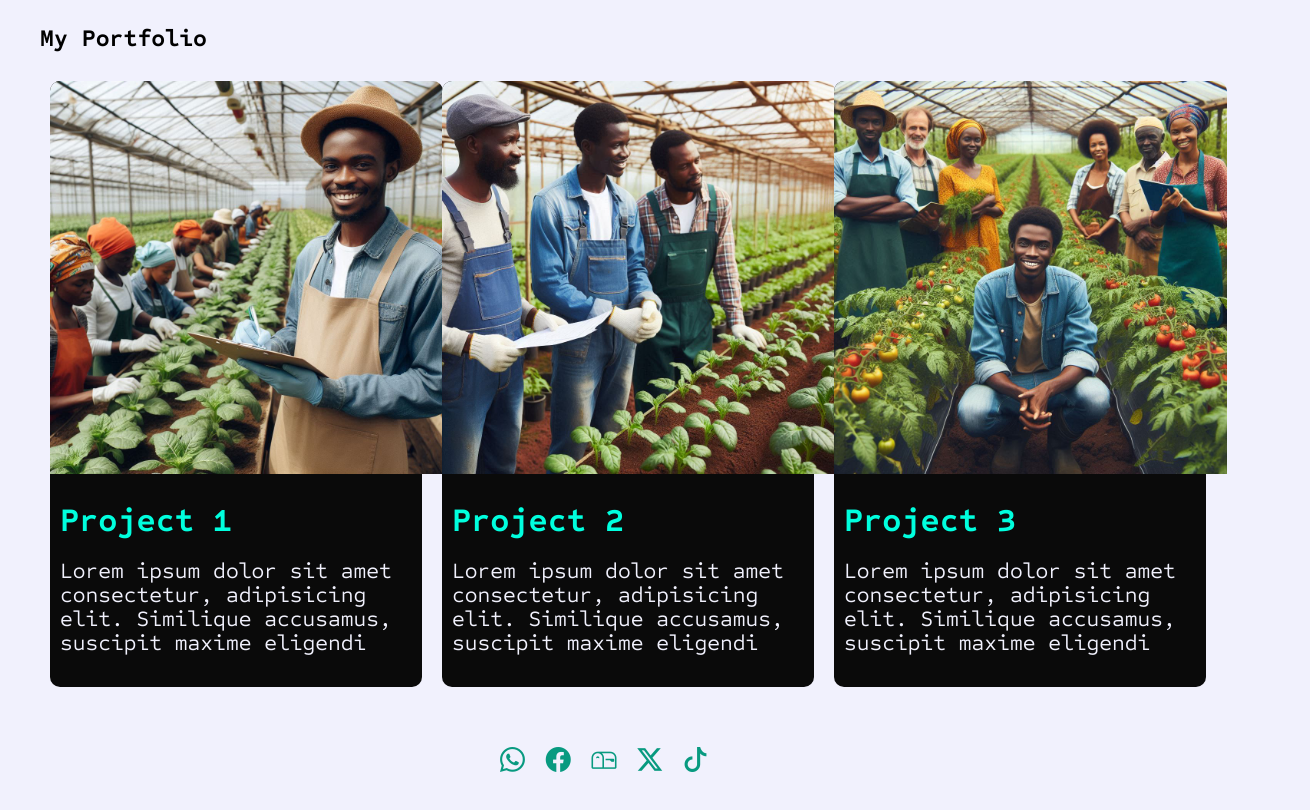
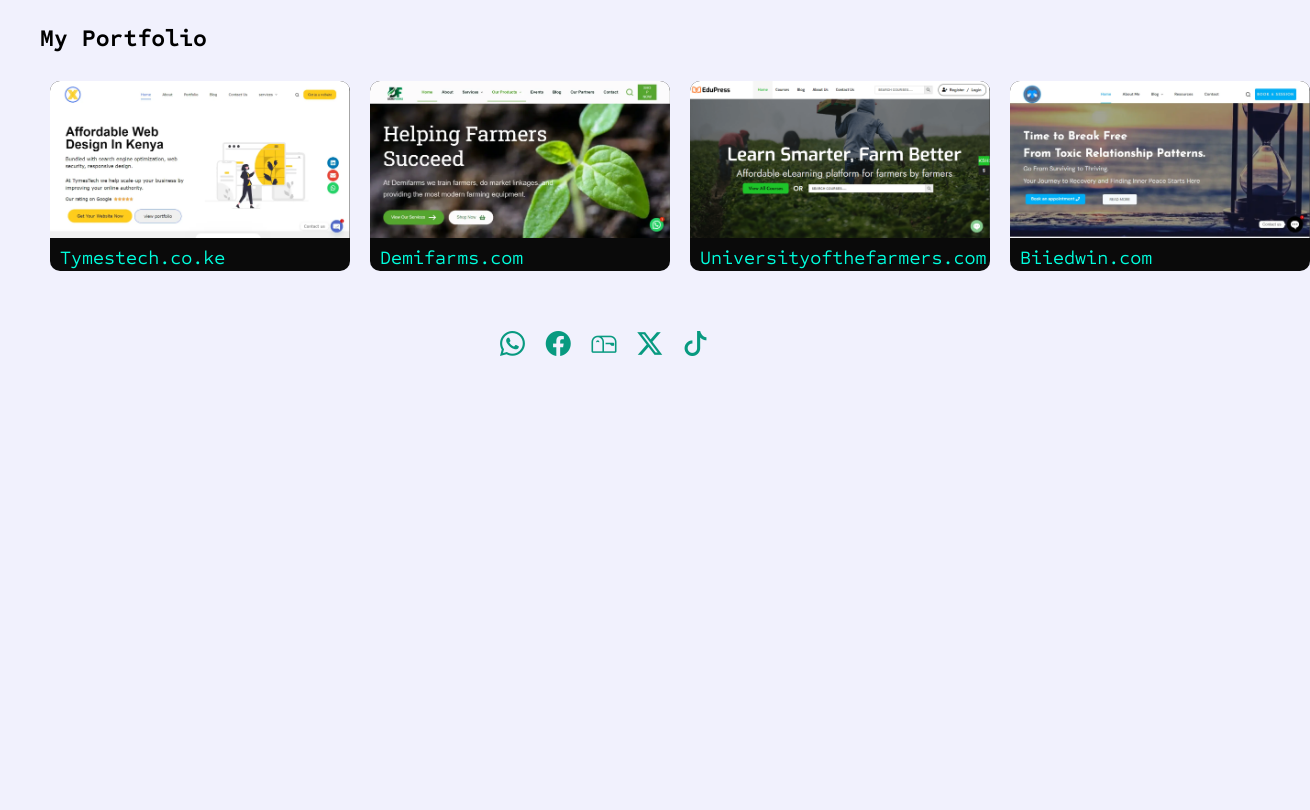
Before and after one commit to paulmbui20/paulmbui, a website built with webpack: page index.html in a window 1280 px wide. Shown: the part 1067-1877 px from the top of the page, 1310 px wide, since content can reach past the window. After the commit the page ends 1477 px from the top, so only its background shows below. Built offline with nearby package versions, Linux system fonts and the light colour scheme.

Commit message:
Added portfolio section

```diff
--- a/css/style.css
+++ b/css/style.css
@@ -85,7 +85,6 @@
   align-content: center;
 }
 .card {
-  width: 31%;
   background-color: #0a0a0a;
   border-radius: 10px;
   color: #f1f1fd;
@@ -95,11 +94,13 @@
   padding: 0px 10px 10px;
 }
 .card img {
-  width: 393px;
+  width: 300px;
   border-top-right-radius: 10px;
   border-top-left-radius: 10px;
 }
-
+.card span{
+  padding: 10px 0 20px 10px;
+}
 .row1,
 .row2 {
   background-color: #ffffff;
--- a/index.html
+++ b/index.html
@@ -125,41 +125,25 @@
       <h2>My Portfolio</h2>
       <div class="container">
         <div class="card">
-          <img src="img/farm.jpg" alt="" />
-          <div class="card-info">
-            <a href="#" target="_blank" rel="noopener noreferrer"
-              ><h2>Project 1</h2></a
+            <a href="https://tymestech.co.ke" target="_blank" rel="noopener noreferrer"
+              ><img src="img/tymestech.co.ke.webp" alt="" /><span>Tymestech.co.ke</span></a
             >
-            <p>
-              Lorem ipsum dolor sit amet consectetur, adipisicing elit.
-              Similique accusamus, suscipit maxime eligendi
-            </p>
-          </div>
         </div>
         <div class="card">
-          <img src="img/farmers in training.jpg" alt="" />
-          <div class="card-info">
-            <a href="#" target="_blank" rel="noopener noreferrer"
-              ><h2>Project 2</h2></a
+            <a href="https://demifarms.com" target="_blank" rel="noopener noreferrer"
+              ><img src="img/demifarm.co.ke.webp" alt="" /><span>Demifarms.com</span></a
             >
-            <p>
-              Lorem ipsum dolor sit amet consectetur, adipisicing elit.
-              Similique accusamus, suscipit maxime eligendi
-            </p>
-          </div>
         </div>
         <div class="card">
-          <img src="img/farmers.jpg" alt="" />
-          <div class="card-info">
-            <a href="#" target="_blank" rel="noopener noreferrer"
-              ><h2>Project 3</h2></a
+            <a href="https://universityofthefarmers.com" target="_blank" rel="noopener noreferrer"
+              ><img src="img/Universityofthefarmers.com.png" alt="" /><span>Universityofthefarmers.com</span></a
             >
-            <p>
-              Lorem ipsum dolor sit amet consectetur, adipisicing elit.
-              Similique accusamus, suscipit maxime eligendi
-            </p>
-          </div>
         </div>
+        <div class="card">
+          <a href="https://biiedwin.com" target="_blank" rel="noopener noreferrer"
+            ><img src="img/biiedwin.com.webp" alt="" /><span>Biiedwin.com</span></a
+          >
+      </div>
       </div>
     </main>
 
```
Also changed, not shown: img/Universityofthefarmers.com.png (added), img/biiedwin.com.webp (added), img/demifarm.co.ke.webp (added), img/tymestech.co.ke.webp (added).
